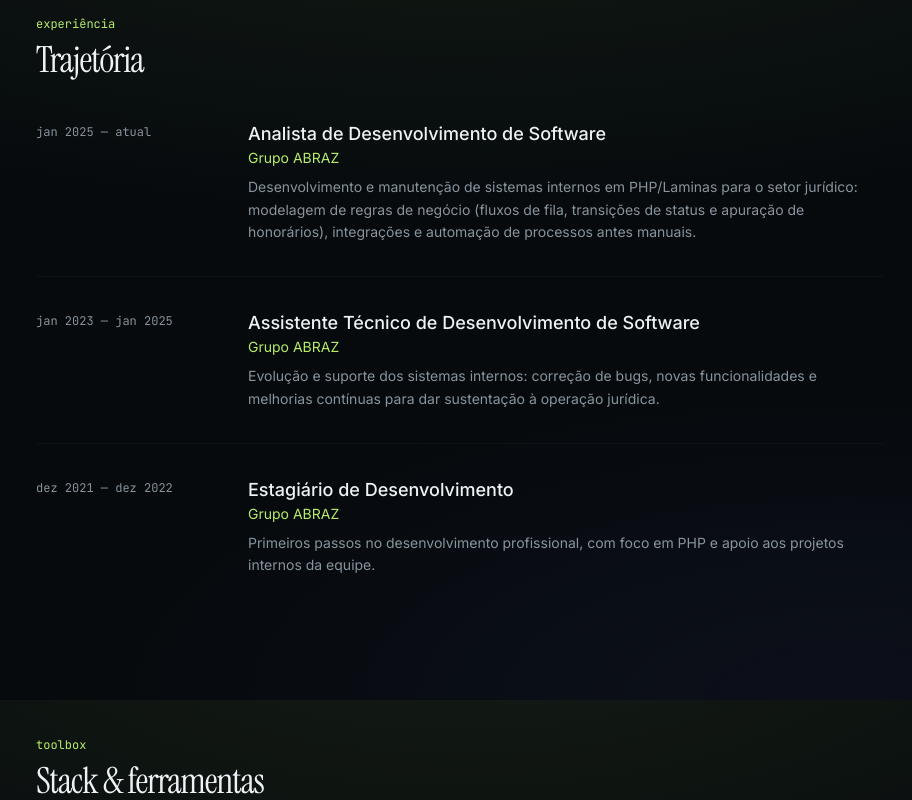
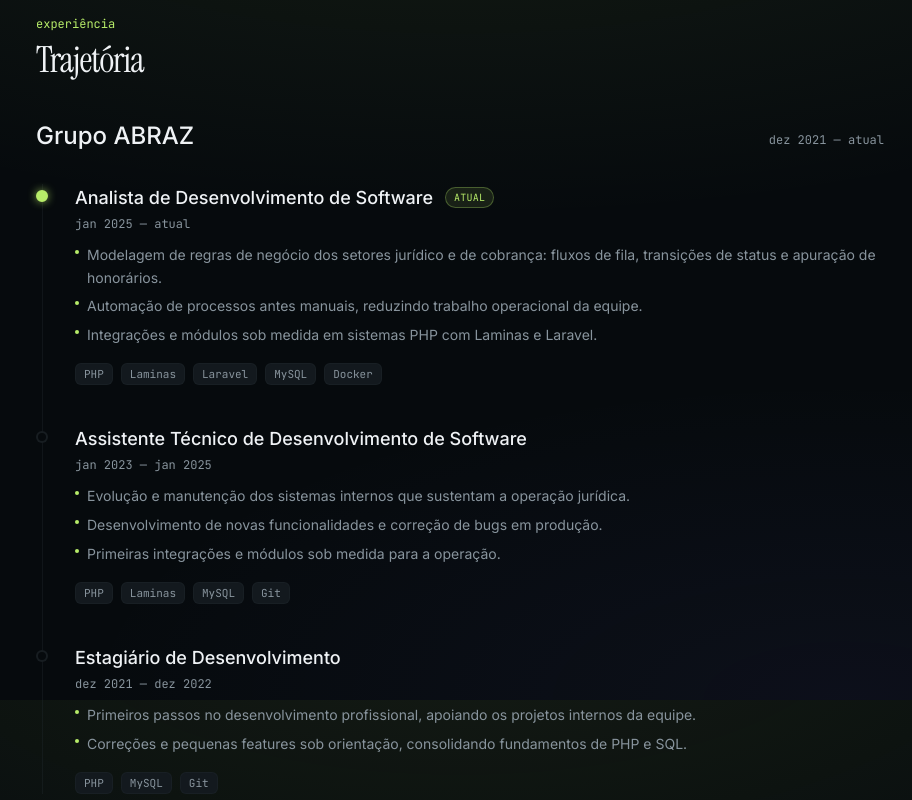
Before and after one commit to iagorivelo/portfolio, a Next.js app: page /about in a window 1280 px wide. Shown: the part 900-1700 px from the top of the page, without its empty margins (180-1092 px from the left). Built offline with nearby package versions, Linux system fonts and the light colour scheme; no server answers.

Commit message:
feat: enrich experience section with grouped progression timeline

```diff
--- a/src/app/about/page.tsx
+++ b/src/app/about/page.tsx
@@ -1,7 +1,7 @@
 import type { Metadata } from "next";
 import { SiteNav, SiteFooter } from "@/components/site-nav";
 import { JsonLd } from "@/components/json-ld";
-import { profile, timeline, skills } from "@/lib/portfolio-data";
+import { profile, experience, skills } from "@/lib/portfolio-data";
 import { ogImage } from "@/lib/site";
 import { webPageSchema } from "@/lib/structured-data";
 
@@ -86,18 +86,66 @@
         <div className="text-mono text-xs text-accent-lime mb-2">experiência</div>
         <h2 className="text-display text-3xl md:text-4xl mb-10">Trajetória</h2>
 
-        <div className="space-y-8">
-          {timeline.map((t, i) => (
-            <div
-              key={i}
-              className="grid md:grid-cols-[180px_1fr] gap-4 md:gap-8 pb-8 border-b border-border/40 last:border-0"
-            >
-              <div className="text-mono text-xs text-muted-foreground pt-1">{t.period}</div>
-              <div>
-                <h3 className="text-lg font-medium">{t.role}</h3>
-                <div className="text-sm text-accent-lime mb-2">{t.company}</div>
-                <p className="text-sm text-muted-foreground leading-relaxed">{t.description}</p>
+        <div className="space-y-12">
+          {experience.map((exp) => (
+            <div key={exp.company}>
+              {/* Cabeçalho da empresa */}
+              <div className="flex flex-wrap items-baseline justify-between gap-x-4 gap-y-1 mb-8">
+                <h3 className="text-xl md:text-2xl font-medium">{exp.company}</h3>
+                <span className="text-mono text-xs text-muted-foreground">{exp.period}</span>
               </div>
+
+              {/* Régua de progressão dos cargos */}
+              <ol className="relative border-l border-border/60 ml-1.5 space-y-10">
+                {exp.roles.map((role) => (
+                  <li key={role.role} className="relative pl-8">
+                    {/* Marcador */}
+                    <span
+                      className={`absolute -left-[7px] top-1.5 h-3 w-3 rounded-full border-2 ${
+                        role.current
+                          ? "bg-accent-lime border-accent-lime shadow-[0_0_10px_-1px_var(--color-accent-lime)]"
+                          : "bg-background border-border"
+                      }`}
+                      aria-hidden
+                    />
+
+                    <div className="flex flex-wrap items-center gap-x-3 gap-y-1">
+                      <h4 className="text-base md:text-lg font-medium">{role.role}</h4>
+                      {role.current && (
+                        <span className="text-mono text-[10px] uppercase tracking-wide px-2 py-0.5 rounded-full bg-accent-lime/10 text-accent-lime border border-accent-lime/30">
+                          atual
+                        </span>
+                      )}
+                    </div>
+                    <div className="text-mono text-xs text-muted-foreground mt-1 mb-3">
+                      {role.period}
+                    </div>
+
+                    <ul className="space-y-1.5 mb-4">
+                      {role.highlights.map((h) => (
+                        <li
+                          key={h}
+                          className="text-sm text-muted-foreground leading-relaxed flex gap-2"
+                        >
+                          <span className="text-accent-lime mt-1.5 shrink-0 h-1 w-1 rounded-full bg-accent-lime" />
+                          <span>{h}</span>
+                        </li>
+                      ))}
+                    </ul>
+
+                    <div className="flex flex-wrap gap-2">
+                      {role.tech.map((t) => (
+                        <span
+                          key={t}
+                          className="text-mono text-[11px] px-2 py-0.5 rounded-md bg-surface-elevated border border-border/60 text-muted-foreground"
+                        >
+                          {t}
+                        </span>
+                      ))}
+                    </div>
+                  </li>
+                ))}
+              </ol>
             </div>
           ))}
         </div>
--- a/src/lib/portfolio-data.ts
+++ b/src/lib/portfolio-data.ts
@@ -73,26 +73,60 @@
   "Ferramentas & DevOps": ["Docker", "Git", "Nginx", "Apache", "Vercel", "Pest / PHPUnit", "Linux"],
 };
 
-export const timeline = [
+export type ExperienceRole = {
+  period: string;
+  role: string;
+  /** Marca o cargo atual (exibe destaque). */
+  current?: boolean;
+  /** Entregas e responsabilidades concretas da fase. */
+  highlights: string[];
+  /** Tecnologias em foco naquele período. */
+  tech: string[];
+};
+
+export type Experience = {
+  company: string;
+  /** Período total na empresa (soma dos cargos). */
+  period: string;
+  /** Cargos do mais recente para o mais antigo — conta a progressão. */
+  roles: ExperienceRole[];
+};
+
+export const experience: Experience[] = [
+  {
+    company: "Grupo ABRAZ",
+    period: "dez 2021 — atual",
+    roles: [
       {
         period: "jan 2025 — atual",
         role: "Analista de Desenvolvimento de Software",
-    company: "Grupo ABRAZ",
-    description:
-      "Desenvolvimento e manutenção de sistemas internos em PHP/Laminas para o setor jurídico: modelagem de regras de negócio (fluxos de fila, transições de status e apuração de honorários), integrações e automação de processos antes manuais.",
+        current: true,
+        highlights: [
+          "Modelagem de regras de negócio dos setores jurídico e de cobrança: fluxos de fila, transições de status e apuração de honorários.",
+          "Automação de processos antes manuais, reduzindo trabalho operacional da equipe.",
+          "Integrações e módulos sob medida em sistemas PHP com Laminas e Laravel.",
+        ],
+        tech: ["PHP", "Laminas", "Laravel", "MySQL", "Docker"],
       },
       {
         period: "jan 2023 — jan 2025",
         role: "Assistente Técnico de Desenvolvimento de Software",
-    company: "Grupo ABRAZ",
-    description:
-      "Evolução e suporte dos sistemas internos: correção de bugs, novas funcionalidades e melhorias contínuas para dar sustentação à operação jurídica.",
+        highlights: [
+          "Evolução e manutenção dos sistemas internos que sustentam a operação jurídica.",
+          "Desenvolvimento de novas funcionalidades e correção de bugs em produção.",
+          "Primeiras integrações e módulos sob medida para a operação.",
+        ],
+        tech: ["PHP", "Laminas", "MySQL", "Git"],
       },
       {
         period: "dez 2021 — dez 2022",
         role: "Estagiário de Desenvolvimento",
-    company: "Grupo ABRAZ",
-    description:
-      "Primeiros passos no desenvolvimento profissional, com foco em PHP e apoio aos projetos internos da equipe.",
+        highlights: [
+          "Primeiros passos no desenvolvimento profissional, apoiando os projetos internos da equipe.",
+          "Correções e pequenas features sob orientação, consolidando fundamentos de PHP e SQL.",
+        ],
+        tech: ["PHP", "MySQL", "Git"],
+      },
+    ],
   },
 ];
```
Lines whose indentation alone changed are shown as unchanged.
